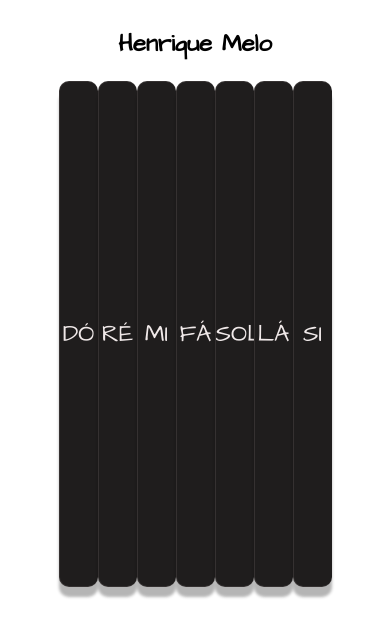
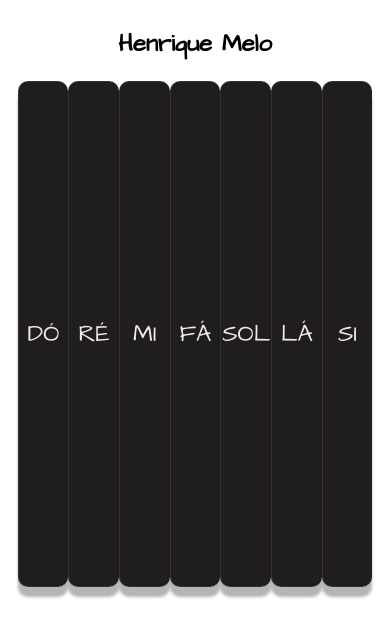
Before and after one commit to HenriqueMelo2007/teclado-notas-musicais, a plain HTML site: page index.html in a window 390 px wide. Shown: the part 68-704 px from the top of the page. Drawn offline with Linux system fonts and the light colour scheme.

Commit message:
adicionando breakpoint

```diff
--- a/style.css
+++ b/style.css
@@ -38,7 +38,7 @@ h2 {
 }
 
 .button-style {
-  width: 10%;
+  width: 11%;
   height: 100%;
   font-family: 'Architects Daughter', sans-serif;
   font-size: 1.5rem;
@@ -59,3 +59,9 @@ h2 {
   box-shadow: none;
   background-color: rgb(26, 22, 22);
 }
+
+@media (max-width:675px) {
+  .button-style {
+    width: 13%;
+  }
+}
```
